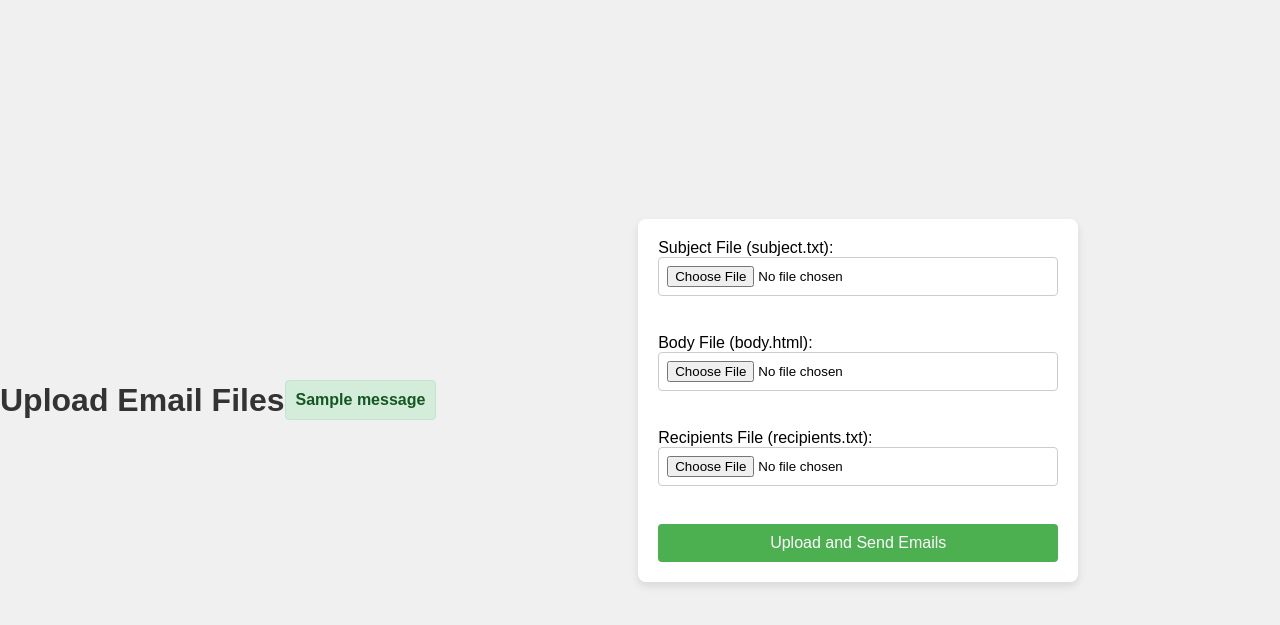
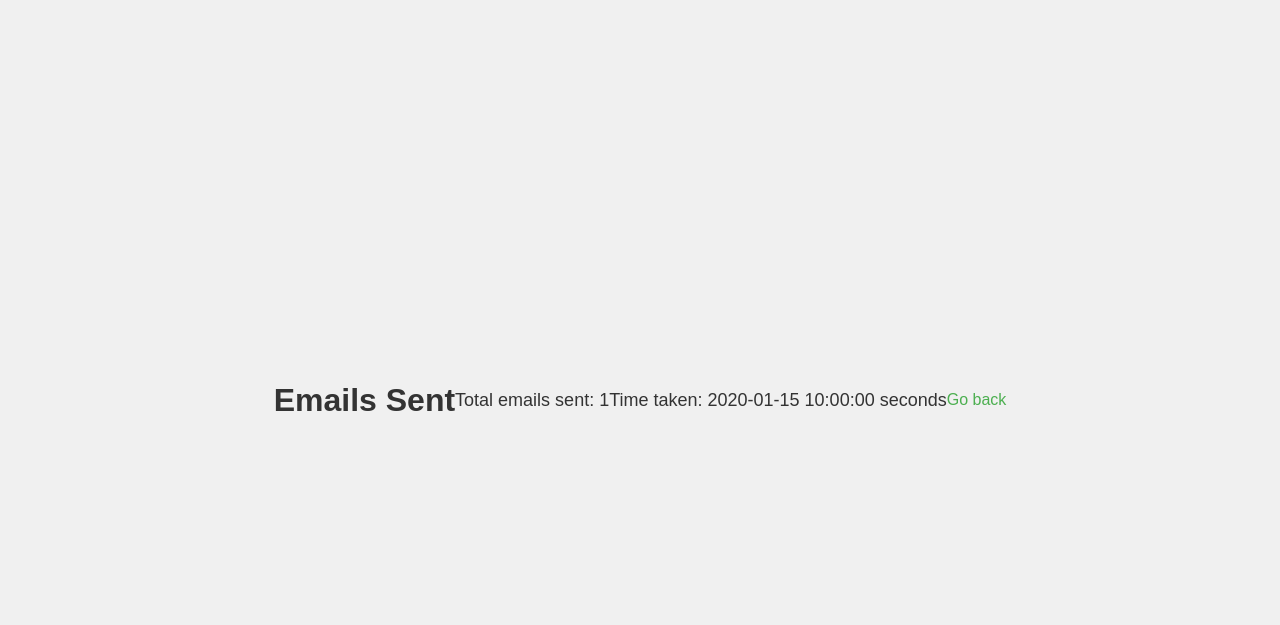
Before and after one commit to SleepTheGod/FlaskMailer, a Flask app: template templates/result.html in a window 1280 px wide. Shown: the top 625 px of the page. Run offline with Flask 3, Linux system fonts and the light colour scheme; the template is opened without the code that fills it: most values are stand-ins (such as "Sample title", 1, 10 or a date in 2020); one stand-in notice (Sample message) is shown.

Commit message:
Update result.html

```diff
--- a/templates/result.html
+++ b/templates/result.html
@@ -3,32 +3,13 @@
 <head>
     <meta charset="UTF-8">
     <meta name="viewport" content="width=device-width, initial-scale=1.0">
-    <title>Upload Email Files</title>
-    <link rel="stylesheet" type="text/css" href="{{ url_for('static', filename='styles.css') }}">
+    <title>Email Sending Results</title>
+    <link rel="stylesheet" href="{{ url_for('static', filename='styles.css') }}">
 </head>
 <body>
-    <h1>Upload Email Files</h1>
-    {% with messages = get_flashed_messages(with_categories=true) %}
-        {% if messages %}
-            <ul>
-            {% for category, message in messages %}
-                <li class="{{ category }}">{{ message }}</li>
-            {% endfor %}
-            </ul>
-        {% endif %}
-    {% endwith %}
-
-    <form action="/" method="POST" enctype="multipart/form-data">
-        <label for="subject_file">Subject File (subject.txt):</label>
-        <input type="file" id="subject_file" name="subject_file" required><br><br>
-
-        <label for="body_file">Body File (body.html):</label>
-        <input type="file" id="body_file" name="body_file" required><br><br>
-
-        <label for="recipients_file">Recipients File (recipients.txt):</label>
-        <input type="file" id="recipients_file" name="recipients_file" required><br><br>
-
-        <button type="submit">Upload and Send Emails</button>
-    </form>
+    <h1>Emails Sent</h1>
+    <p>Total emails sent: {{ sent_count }}</p>
+    <p>Time taken: {{ elapsed_time }} seconds</p>
+    <a href="/">Go back</a>
 </body>
 </html>
```
